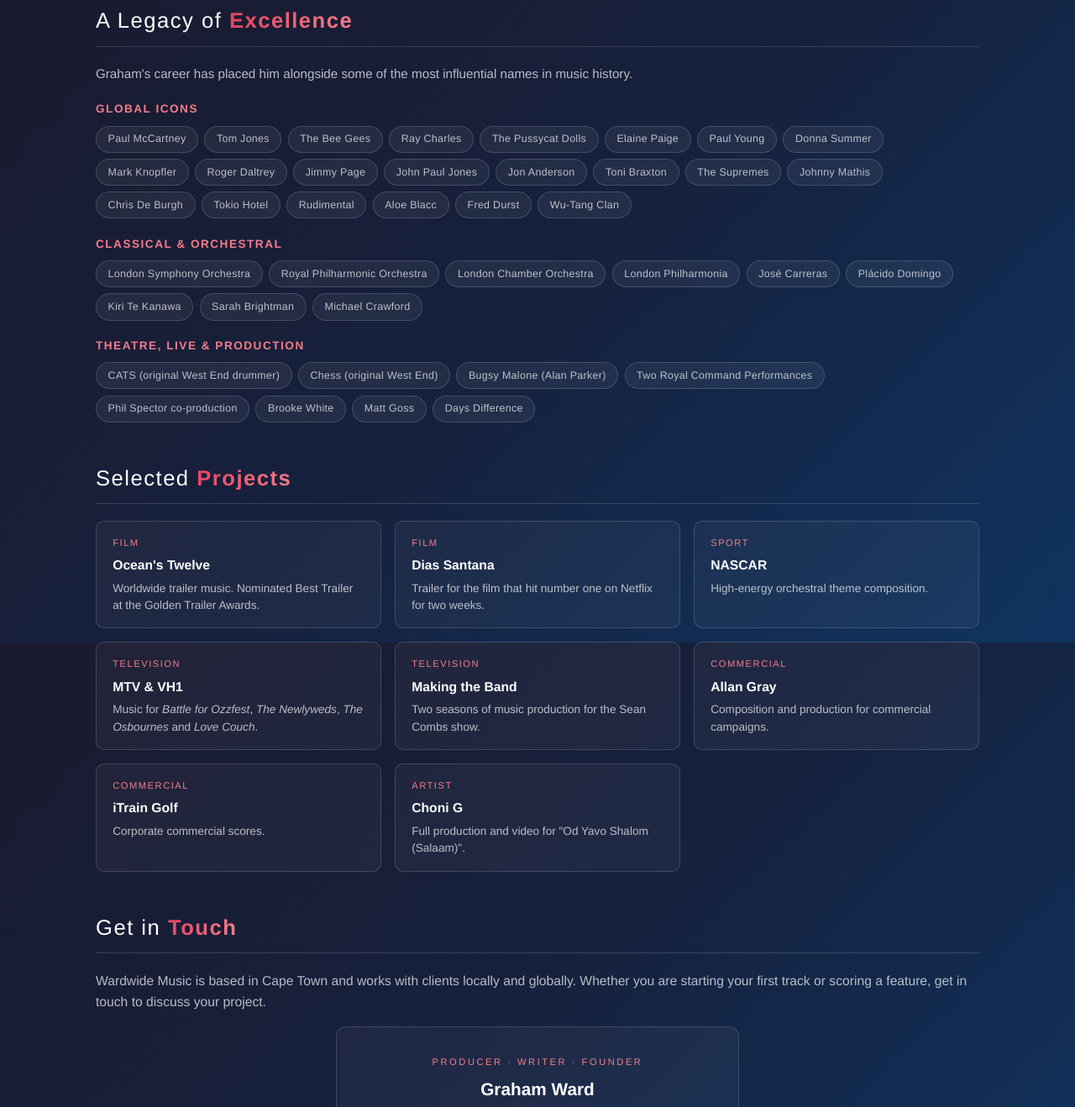
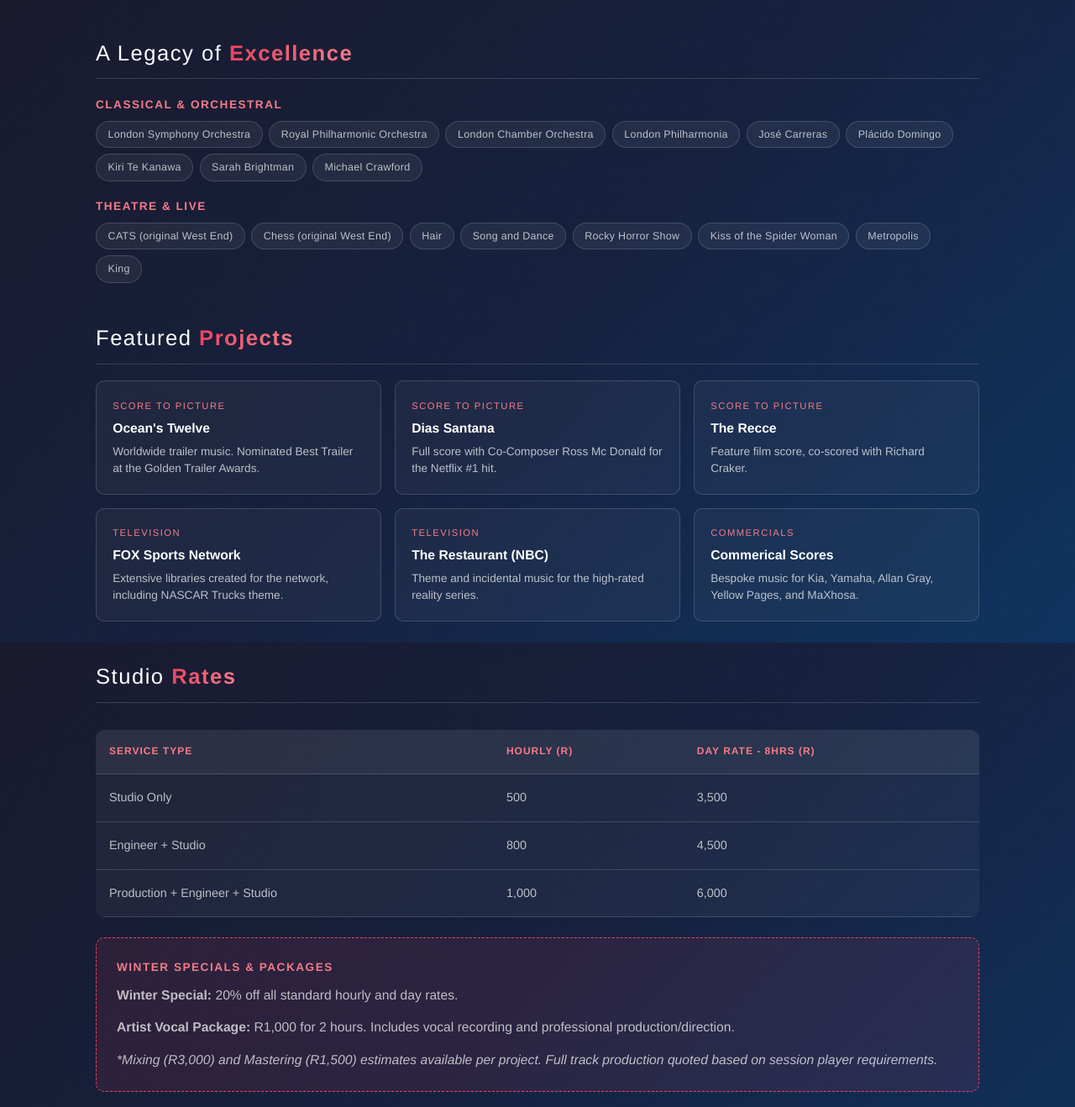
Before and after one commit to ChristoffSmuts/wardwidestudio, a plain HTML site: page index.html in a window 1280 px wide. Shown: the part 835-2153 px from the top of the page at 84% size. Drawn offline with Linux system fonts and the light colour scheme.

Commit message:
Update index.html (Information Corrected and Rates Card Added)

```diff
--- a/index.html
+++ b/index.html
@@ -3,8 +3,8 @@
 <head>
   <meta charset="UTF-8">
   <meta name="viewport" content="width=device-width, initial-scale=1.0">
-  <title>Ward Wide Studio</title>
-  <meta name="description" content="Graham Ward and Wardwide Music Studios. World-class music production, composition and arrangement, based in Cape Town.">
+  <title>Wardwide Studio | Wardwide Studio</title>
+  <meta name="description" content="Graham Ward and Wardwide Studio. World-class music production, score to picture, and ADR services based in Cape Town.">
   <style>
     * { margin: 0; padding: 0; box-sizing: border-box; }
 
@@ -135,7 +135,7 @@
 
     .two-col {
       display: grid;
-      grid-template-columns: 1fr 1fr;
+      grid-template-columns: 1.2fr 0.8fr;
       gap: 3rem;
     }
     @media (max-width: 800px) {
@@ -168,9 +168,7 @@
       letter-spacing: 0.3px;
     }
 
-    .credits-intro { margin-bottom: 1.2rem; font-size: 0.95rem; }
     .credit-block { margin-bottom: 1.2rem; }
-    .credit-block:last-child { margin-bottom: 0; }
     .credit-list {
       list-style: none;
       display: flex;
@@ -190,14 +188,14 @@
 
     .projects-grid {
       display: grid;
-      grid-template-columns: repeat(auto-fit, minmax(260px, 1fr));
+      grid-template-columns: repeat(auto-fit, minmax(280px, 1fr));
       gap: 1rem;
     }
     .project {
       background: var(--card-bg);
       border: 1px solid var(--border);
       border-radius: 10px;
-      padding: 1rem 1.2rem;
+      padding: 1.2rem;
       transition: transform 0.25s, border-color 0.25s, background 0.25s;
     }
     .project:hover {
@@ -220,6 +218,40 @@
       color: var(--text);
     }
     .project p { font-size: 0.85rem; margin: 0; line-height: 1.5; }
+
+    /* Rates Table Styling */
+    .rates-container {
+        margin-top: 2rem;
+        overflow-x: auto;
+    }
+    table {
+        width: 100%;
+        border-collapse: collapse;
+        font-size: 0.9rem;
+        color: var(--text-muted);
+        background: var(--card-bg);
+        border-radius: 10px;
+        overflow: hidden;
+    }
+    th, td {
+        padding: 1rem;
+        text-align: left;
+        border-bottom: 1px solid var(--border);
+    }
+    th {
+        background: rgba(255,255,255,0.05);
+        color: var(--accent-2);
+        text-transform: uppercase;
+        font-size: 0.75rem;
+        letter-spacing: 1px;
+    }
+    .special-offer {
+        background: rgba(233, 69, 96, 0.1);
+        border: 1px dashed var(--accent-1);
+        padding: 1.5rem;
+        border-radius: 10px;
+        margin-top: 1.5rem;
+    }
 
     .contact-card {
       background: var(--card-bg);
@@ -300,11 +332,12 @@
 
   <nav>
     <div class="nav-inner">
-      <div class="logo">WARDWIDE MUSIC</div>
+      <div class="logo">WARDWIDE STUDIO</div>
       <div class="nav-links">
         <a href="#about">About</a>
         <a href="#credits">Credits</a>
         <a href="#projects">Projects</a>
+        <a href="#rates">Rates</a>
         <a href="#contact">Contact</a>
       </div>
     </div>
@@ -313,28 +346,29 @@
   <div class="wrap">
 
     <header class="hero">
-      <div class="eyebrow">Composer · Producer · Multi-Instrumentalist</div>
-      <h1>Graham Ward &amp; <span class="accent">Wardwide Music</span></h1>
-      <p class="tagline">Four decades of world-class production, arrangement and performance. From London to LA to Cape Town.</p>
+      <div class="eyebrow">Composer · Producer · Engineer</div>
+      <h1>Graham Ward &amp; <span class="accent">Wardwide Studio</span></h1>
+      <p class="tagline">Four decades of world-class production and score to picture. From London to LA to Cape Town.</p>
     </header>
 
     <section id="about">
       <div class="two-col">
         <div>
           <h2>About <span class="accent">Graham</span></h2>
-          <p>Graham Ward is the lead producer, composer, arranger and multi-instrumentalist behind Wardwide Music. UK born, he started playing professionally at age five in his father's jazz ensemble, was recognised by the British music community as a child prodigy by seven, and at thirteen recorded his first album and joined the National Youth Jazz Orchestra.</p>
+          <p>Graham Ward is the lead producer, composer, and arranger behind Wardwide Studio. UK born, he started playing professionally at age five in his father's jazz ensemble and was recognized as a child prodigy by seven. By thirteen, he recorded his first album and joined the National Youth Jazz Orchestra.</p>
           <p>That same year he was cast as a drummer in Alan Parker's <em>Bugsy Malone</em>. At nineteen he took the drum chair in the original London production of <em>CATS</em>, and went on to perform in the original West End run of <em>Chess</em> for ABBA's Benny Andersson and Björn Ulvaeus.</p>
-          <p>In 1996 Tom Jones offered Graham a contract and green card sponsorship, prompting his move to Los Angeles, where he toured with Tom Jones until 2002. He then built his own production company in LA with representation from talent agency I.C.M., before relocating to Cape Town in 2012, where Wardwide Music is now based.</p>
+          <p>Graham's career has placed him alongside some of the most influential names in music history, working with icons including <strong>Paul McCartney, Tom Jones, The Bee Gees, Ray Charles, Mark Knopfler, Roger Daltrey, Jimmy Page, John Paul Jones, Nick Heyward and the Wu-Tang Clan</strong>.</p>
+          <p>In 1996 Tom Jones offered Graham a contract and green card sponsorship, prompting a move to Los Angeles, where he toured with Jones until 2002. He then built his own production company in LA before relocating to Cape Town in 2012, where Wardwide Studio is now based.</p>
         </div>
         <div>
           <h2>Our <span class="accent">Services</span></h2>
           <ul class="services-list">
-            <li><strong>Complete production.</strong> End to end, from arrangement and lyric through final mix and master.</li>
-            <li><strong>Creative versatility.</strong> Producer, composer, arranger, programmer and player, plus a network of elite session musicians and vocalists.</li>
-            <li><strong>Artist development.</strong> Build confidence with a single track, scale to a full album.</li>
-            <li><strong>Score to picture.</strong> Bespoke soundtracks for film, trailers, broadcast and brand stories.</li>
-            <li><strong>Studio facilities.</strong> Available as a "room only" space for external engineers and artists.</li>
-            <li><strong>Remote sessions.</strong> Working globally with international artists and producers.</li>
+            <li><strong>Complete production.</strong> End to end, from arrangement through final mix and master.</li>
+            <li><strong>ADR Services.</strong> Additional Dialogue Recording for voice-to-picture, film, advertising, and corporate.</li>
+            <li><strong>Creative versatility.</strong> Producer, composer, and arranger with a network of elite session players.</li>
+            <li><strong>Artist development.</strong> Full vocal production services including vocal editing, tuning, arrangement and recording support. From raw vocals to full track builds, single releases to complete professional albums, including mixing and mastering.</li>
+            <li><strong>Score to picture.</strong> Bespoke soundtracks for film, trailers, corporate and television.</li>
+            <li><strong>Studio facilities.</strong> Available as a "room only" space for external engineers.</li>
           </ul>
         </div>
       </div>
@@ -342,35 +376,6 @@
 
     <section id="credits">
       <h2>A Legacy of <span class="accent">Excellence</span></h2>
-      <p class="credits-intro">Graham's career has placed him alongside some of the most influential names in music history.</p>
-
-      <div class="credit-block">
-        <h3>Global Icons</h3>
-        <ul class="credit-list">
-          <li>Paul McCartney</li>
-          <li>Tom Jones</li>
-          <li>The Bee Gees</li>
-          <li>Ray Charles</li>
-          <li>The Pussycat Dolls</li>
-          <li>Elaine Paige</li>
-          <li>Paul Young</li>
-          <li>Donna Summer</li>
-          <li>Mark Knopfler</li>
-          <li>Roger Daltrey</li>
-          <li>Jimmy Page</li>
-          <li>John Paul Jones</li>
-          <li>Jon Anderson</li>
-          <li>Toni Braxton</li>
-          <li>The Supremes</li>
-          <li>Johnny Mathis</li>
-          <li>Chris De Burgh</li>
-          <li>Tokio Hotel</li>
-          <li>Rudimental</li>
-          <li>Aloe Blacc</li>
-          <li>Fred Durst</li>
-          <li>Wu-Tang Clan</li>
-        </ul>
-      </div>
 
       <div class="credit-block">
         <h3>Classical &amp; Orchestral</h3>
@@ -388,100 +393,123 @@
       </div>
 
       <div class="credit-block">
-        <h3>Theatre, Live &amp; Production</h3>
+        <h3>Theatre &amp; Live</h3>
         <ul class="credit-list">
-          <li>CATS (original West End drummer)</li>
+          <li>CATS (original West End)</li>
           <li>Chess (original West End)</li>
-          <li>Bugsy Malone (Alan Parker)</li>
-          <li>Two Royal Command Performances</li>
-          <li>Phil Spector co-production</li>
-          <li>Brooke White</li>
-          <li>Matt Goss</li>
-          <li>Days Difference</li>
+          <li>Hair</li>
+          <li>Song and Dance</li>
+          <li>Rocky Horror Show</li>
+          <li>Kiss of the Spider Woman</li>
+          <li>Metropolis</li>
+          <li>King</li>
         </ul>
       </div>
     </section>
 
     <section id="projects">
-      <h2>Selected <span class="accent">Projects</span></h2>
+      <h2>Featured <span class="accent">Projects</span></h2>
       <div class="projects-grid">
 
         <div class="project">
-          <span class="project-tag">Film</span>
+          <span class="project-tag">Score to Picture</span>
           <h4>Ocean's Twelve</h4>
           <p>Worldwide trailer music. Nominated Best Trailer at the Golden Trailer Awards.</p>
         </div>
 
         <div class="project">
-          <span class="project-tag">Film</span>
+          <span class="project-tag">Score to Picture</span>
           <h4>Dias Santana</h4>
-          <p>Trailer for the film that hit number one on Netflix for two weeks.</p>
+          <p>Full score with Co-Composer Ross Mc Donald for the Netflix #1 hit.</p>
         </div>
 
         <div class="project">
-          <span class="project-tag">Sport</span>
-          <h4>NASCAR</h4>
-          <p>High-energy orchestral theme composition.</p>
+          <span class="project-tag">Score to Picture</span>
+          <h4>The Recce</h4>
+          <p>Feature film score, co-scored with Richard Craker.</p>
         </div>
 
         <div class="project">
-          <span class="project-tag">Television</span>
-          <h4>MTV &amp; VH1</h4>
-          <p>Music for <em>Battle for Ozzfest</em>, <em>The Newlyweds</em>, <em>The Osbournes</em> and <em>Love Couch</em>.</p>
+            <span class="project-tag">Television</span>
+            <h4>FOX Sports Network</h4>
+            <p>Extensive libraries created for the network, including NASCAR Trucks theme.</p>
         </div>
 
         <div class="project">
-          <span class="project-tag">Television</span>
-          <h4>Making the Band</h4>
-          <p>Two seasons of music production for the Sean Combs show.</p>
+            <span class="project-tag">Television</span>
+            <h4>The Restaurant (NBC)</h4>
+            <p>Theme and incidental music for the high-rated reality series.</p>
         </div>
 
         <div class="project">
-          <span class="project-tag">Commercial</span>
-          <h4>Allan Gray</h4>
-          <p>Composition and production for commercial campaigns.</p>
-        </div>
-
-        <div class="project">
-          <span class="project-tag">Commercial</span>
-          <h4>iTrain Golf</h4>
-          <p>Corporate commercial scores.</p>
-        </div>
-
-        <div class="project">
-          <span class="project-tag">Artist</span>
-          <h4>Choni G</h4>
-          <p>Full production and video for "Od Yavo Shalom (Salaam)".</p>
+          <span class="project-tag">Commercials</span>
+          <h4>Commerical Scores</h4>
+          <p>Bespoke music for Kia, Yamaha, Allan Gray, Yellow Pages, and MaXhosa.</p>
         </div>
 
       </div>
     </section>
 
+    <section id="rates">
+        <h2>Studio <span class="accent">Rates</span></h2>
+        <div class="rates-container">
+            <table>
+                <thead>
+                    <tr>
+                        <th>Service Type</th>
+                        <th>Hourly (R)</th>
+                        <th>Day Rate - 8hrs (R)</th>
+                    </tr>
+                </thead>
+                <tbody>
+                    <tr>
+                        <td>Studio Only</td>
+                        <td>500</td>
+                        <td>3,500</td>
+                    </tr>
+                    <tr>
+                        <td>Engineer + Studio</td>
+                        <td>800</td>
+                        <td>4,500</td>
+                    </tr>
+                    <tr>
+                        <td>Production + Engineer + Studio</td>
+                        <td>1,000</td>
+                        <td>6,000</td>
+                    </tr>
+                </tbody>
+            </table>
+        </div>
+
+        <div class="special-offer">
+            <h3>Winter Specials &amp; Packages</h3>
+            <p><strong>Winter Special:</strong> 20% off all standard hourly and day rates.</p>
+            <p><strong>Artist Vocal Package:</strong> R1,000 for 2 hours. Includes vocal recording and professional production/direction.</p>
+            <p><em>*Mixing (R3,000) and Mastering (R1,500) estimates available per project. Full track production quoted based on session player requirements.</em></p>
+        </div>
+    </section>
+
     <section id="contact">
       <h2>Get in <span class="accent">Touch</span></h2>
-      <p>Wardwide Music is based in Cape Town and works with clients locally and globally. Whether you are starting your first track or scoring a feature, get in touch to discuss your project.</p>
-
       <div class="contact-card">
         <div class="role">Producer · Writer · Founder</div>
         <div class="name">Graham Ward</div>
         <a href="tel:+27713807871">+27 71 380 7871</a>
-        <a href="mailto:graham@wardwide-music.com">graham@wardwide-music.com</a>
         <a href="mailto:biggmusic@gmail.com">biggmusic@gmail.com</a>
       </div>
 
       <div class="cta">
-        <a href="mailto:graham@wardwide-music.com">Start a Project</a>
+        <a href="https://wa.me/27713807871?text=Hi%20Graham%2C%20I%20need%20to%20book%20you%20for%20some%20work.">Start a Project</a>
       </div>
     </section>
 
   </div>
 
   <footer>
-    <div>© Wardwide Music · Cape Town, South Africa</div>
+    <div>© Wardwide Studio · Cape Town, South Africa</div>
     <div class="socials">
       <a href="https://www.facebook.com/WardWideMusic/" target="_blank" rel="noopener">Facebook</a> ·
-      <a href="https://www.instagram.com/wardwidemusic/" target="_blank" rel="noopener">Instagram</a> ·
-      <a href="https://wardwide-music.com" target="_blank" rel="noopener">wardwide-music.com</a>
+      <a href="https://www.instagram.com/wardwidemusic/" target="_blank" rel="noopener">Instagram</a>
     </div>
   </footer>
 
```
